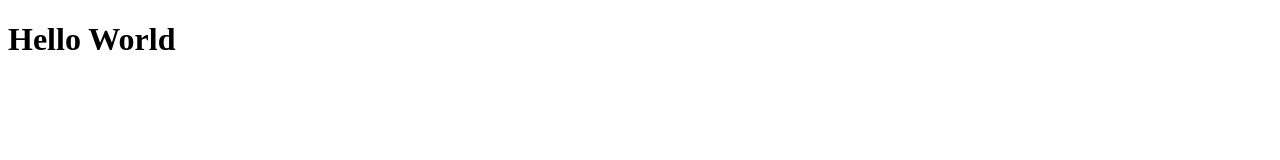
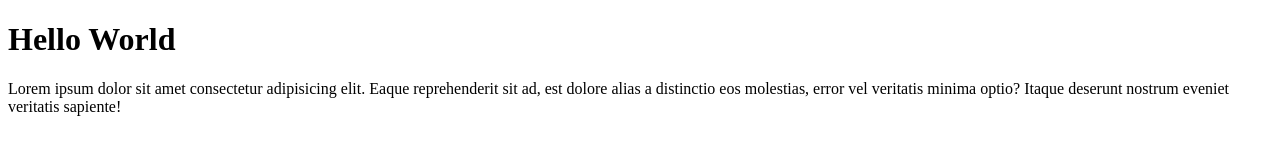
Before and after one commit to muhamadsaepulrizal/belajar-GitHub, a plain HTML site: page index.html in a window 1280 px wide. Drawn offline with Linux system fonts and the light colour scheme.

Commit message:
menambah paragraph di index.html

```diff
--- a/index.html
+++ b/index.html
@@ -8,6 +8,7 @@
 <body>
 
     <h1>Hello World</h1>
+    <p>Lorem ipsum dolor sit amet consectetur adipisicing elit. Eaque reprehenderit sit ad, est dolore alias a distinctio eos molestias, error vel veritatis minima optio? Itaque deserunt nostrum eveniet veritatis sapiente!</p>
 
 </body>
 </html>
```
